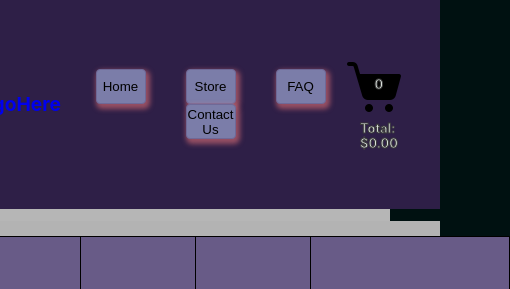
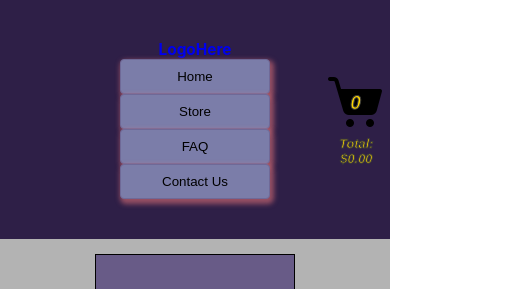
Before and after one commit to BLacey99/shop, a React (Create React App) app: page /store in a window 390 px wide. Shown: the top 289 px of the page, 510 px wide, since content can reach past the window. Built offline with nearby package versions, Linux system fonts and the light colour scheme.

Commit message:
Responsive updates

```diff
--- a/src/Contact.css
+++ b/src/Contact.css
@@ -12,4 +12,13 @@
 .Contact{
     background-color: rgb(182, 182, 182);
     background: radial-gradient(rgb(68, 1, 112), #011);
+
 }
+
+
+@media only screen and (max-width: 800px) {
+
+    .Contact{
+        padding-bottom:50px;
+    }
+  }
--- a/src/Store.css
+++ b/src/Store.css
@@ -5,10 +5,10 @@
     font-size:0.8em;
     color:rgb(228, 235, 230);
     flex-direction:row;
-    justify-content: center;
-    min-width:100vw;
-
-    padding:20px;
+    justify-content: center !important;
+    min-width:100vw !important;
+    margin-right:auto !important;
+    padding:20px !important;
 
 
 }
@@ -32,9 +32,36 @@
     padding:0;
     margin:0;
    display:block;
+
 }
 
 
 body{
     background-color:White;
 }
+
+
+.navvy .nav-bar-comp{
+    min-width:0;
+}
+
+@media only screen and (max-width: 450px) {
+
+    .storeNav{
+        flex-direction:column;
+
+    }
+
+    .cartty{
+        position:fixed;
+        right:0;
+        margin:0;
+        padding:0;
+        max-width:15vw;
+        color:gold;
+    }
+
+    .storeNav .navvy, .storeNav .cartty, .storeNav .cartty .cartClass{
+        background-color: rgba(179, 179, 179, 0);
+    }
+}
--- a/src/components/ContactForm/ContactForm.css
+++ b/src/components/ContactForm/ContactForm.css
@@ -14,23 +14,40 @@ form{
     margin-left:auto;
     margin-right:auto;
     background: linear-gradient(60deg, #2E1F47 0%, rgb(69, 0, 97) 50%,  #2E1F47 100%);
+    min-height:100vh;
+    max-width:75%;
+}
 
+.backgroundFields{
+    background: linear-gradient(60deg, rgba(17,17,17,1) 0%, rgb(34, 34, 34) 70%, rgb(71, 71, 71) 100%);
+    min-width:80%;
+    min-height:50rem;
+    display:flex;
+    flex-direction: column;
+    justify-content: center;
+    align-items: center;
+    gap:10px;
+    border-radius:15px;
+    border:3px solid #885da1;
 }
 
 .fieldset{
     display:flex;
     flex-direction:column;
     margin-right:auto;
-    max-width:35rem;
-    min-width:390px;
+    max-width:80%;
+    min-width:40%;
     color:white;
     margin-left:auto;
+    text-align:center;
     }
 
 
     #textField{
-        max-width:30rem;
-        min-width:350px;
+        max-width:80%;
+    min-width:50%;
+    margin-left:auto;
+    margin-right:auto;
         height:10rem;
         border:3px solid rgb(173, 113, 243);
 
@@ -38,8 +55,7 @@ form{
 
 textarea{
     resize:none;
-    max-width:40rem;
-    min-width:300px;
+
     min-height:20rem;
 }
 
@@ -54,3 +70,14 @@ textarea{
         height:30px;
         background-color:rgb(173, 113, 243);
     }
+
+
+    @media only screen and (max-width: 800px) {
+
+        form{
+            align-items: baseline;
+            display:block;
+            margin-bottom:0;
+
+        }
+      }
--- a/src/components/ContactForm/ContactForm.js
+++ b/src/components/ContactForm/ContactForm.js
@@ -29,6 +29,9 @@ function calcCount(charCount){
 
     return(
         <form>
+            <div className="backgroundFields">
+
+
             <div className="fieldset">
                 <label>Name* </label>
                 <input type="text" required></input>
@@ -51,6 +54,7 @@ function calcCount(charCount){
                 <input type="submit" id="submit" value="Submit"
                 />
             </div>
+            </div>
         </form>
     )
 
--- a/src/components/HomeImages/ImageStyles.css
+++ b/src/components/HomeImages/ImageStyles.css
@@ -1,7 +1,8 @@
 .images{
     background-color:rgb(182, 182, 182);
     background:none;
-
+      padding-top:25px;
+      padding-bottom:25px;
 
 }
 
@@ -17,7 +18,6 @@
 .imgContainer{
     display:flex;
     flex-direction:column;
-    gap:40px;
     background-color:rgba(42, 7, 66, 0.527);
 
 
--- a/src/components/footer/footer.css
+++ b/src/components/footer/footer.css
@@ -1,23 +1,29 @@
-footer{
+.footerdiv{
 
 
     width:100%;
     min-width:100vw;
-    min-height:10vh;
+    min-height:5vh;
     background-color:#2E1F47;
     text-align: center;
-    display:flex;
+    display:flex !important;
     align-items: center;
     justify-content: center;
     color:white;
     font-weight:bolder;
     font-size:1.5em;
+    margin-left:auto;
+    margin-right:auto;
+    bottom:0;
 }
 
 @media only screen and (max-width: 768px){
-    footer{
-        width:100%;
-        min-width:100vw;
-        min-height:20vh;
+    .footerdiv{
+        min-width:100% !important;
+        margin:0px -10 0 -10px;
+}
+
+body{
+    overflow-x:auto;
 }
 }
--- a/src/components/footer/footer.js
+++ b/src/components/footer/footer.js
@@ -4,10 +4,10 @@ import footer from './footer.css';
 
 export default function Footer(){
     return(
-        <footer>
-            <div>
+
+            <div className="footerdiv">
                 <small>Copyright goes here</small>
             </div>
-        </footer>
+
     )
 }
--- a/src/components/listBuilder/listBuilderStyler.css
+++ b/src/components/listBuilder/listBuilderStyler.css
@@ -18,7 +18,8 @@
 
 @media only screen and ( max-width:500px) {
     #products{
-        grid-template-columns: repeat(auto-fit, minmax(100px, 1fr) );
+        grid-template-columns: repeat(auto-fit, minmax(200px, 1fr) );
+        margin-top:0;;
     }
 
 }
--- a/src/components/nav/nav.css
+++ b/src/components/nav/nav.css
@@ -3,23 +3,19 @@
     display:flex;
     align-items:center;
     justify-content:center;
-    min-height:10vh;
+    max-height:10vh;
     text-align: center;
+    font-size:0.8em;
+    min-width:100vw;
 
+    padding:20px;
 }
-#nav-div{
-  margin-left:auto;
-  margin-right:auto;
 
 
-}
+
 
 #Logo{
     color:white;
-    margin-right:auto;
-}
-
-#contact-form{
 
 }
 
@@ -66,12 +62,15 @@ a:visited{
     .nav-bar-comp{
         min-height:20vh;
         width:100vw;
-
+        flex-direction:column;
+        max-height:none;
     }
     #nav-div button{
-        width:50px;
-        height:20px;
+        max-height:20px;
     }
 
+    #nav-div{
+        min-height:100%;
+    }
 
 }
--- a/src/components/shopping-cart/cart/cart/cart.css
+++ b/src/components/shopping-cart/cart/cart/cart.css
@@ -1,28 +1,14 @@
-.cartClass{
 
-background-color: #2E1F47;
 
+#cartIcon{
+    min-width:100%;
 }
 
 
-#cartIcon{
-
-    min-width:1.5rem !important;
-
-
-}
-
-a{
-
-}
-
-#cartIcon{
-
-}
 
 #cartSize{
     position:absolute;
-    left:48.5%;
+    left:37.5%;
     top:30%;
 }
 
@@ -31,7 +17,29 @@ a{
     display:flex;
     justify-content: center;
     align-items: center;
-    width:50%;
+    width:100%;
+
+
+}
+
+.cartClass{
+    flex-direction:column;
+    text-align: center;
+    margin-right:15%;
+}
+
+#total{
+    margin-left:auto;
+    margin-right:auto;
+    font-size:min(1em);
+
+}
+
+.cartClass p{
+    font-weight:bolder;
+    font-style:italic;
+    font-family: 'Franklin Gothic Medium', 'Arial Narrow', Arial, sans-serif;
+    font-size:1.5em;
 }
 
 #cartContainer:hover{
--- a/src/components/shopping-cart/cart/cart/cart.js
+++ b/src/components/shopping-cart/cart/cart/cart.js
@@ -13,7 +13,7 @@ export default function Cart(props) {
         </div>
       </div>
 
-      <p>Total: ${props.total.toFixed(2)}</p>
+      <p id="total">Total: ${props.total.toFixed(2)}</p>
     </div>
   );
 }
--- a/src/index.css
+++ b/src/index.css
@@ -32,3 +32,14 @@ code {
 
 
 }
+
+
+
+@media only screen and (max-width: 800px) {
+
+  .primary-body{
+      align-items: baseline;
+      display:block;
+
+  }
+}
```
